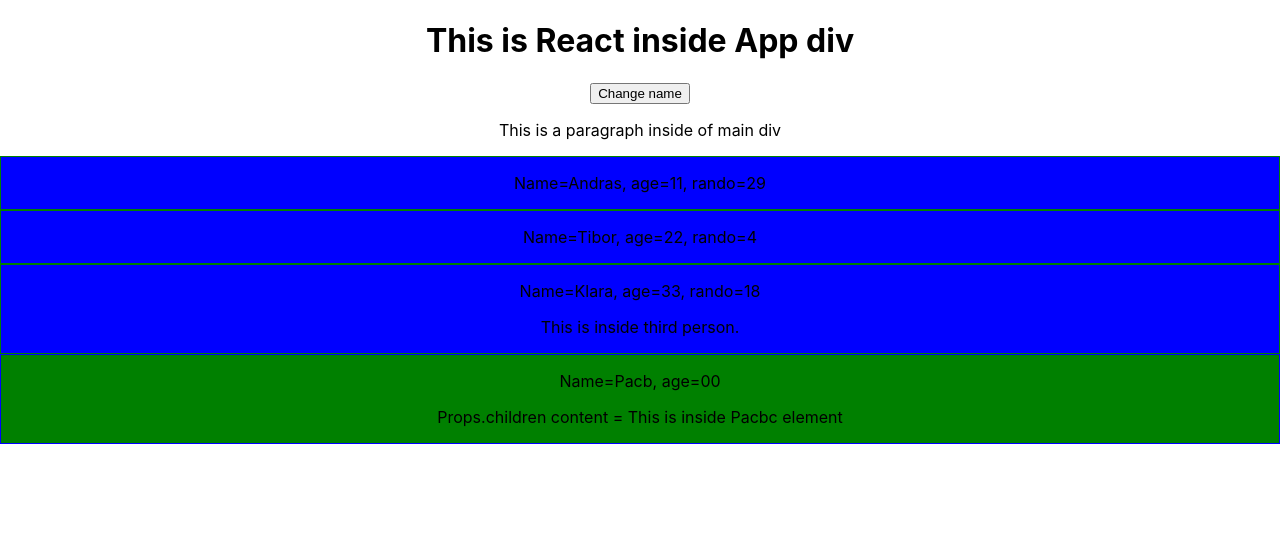
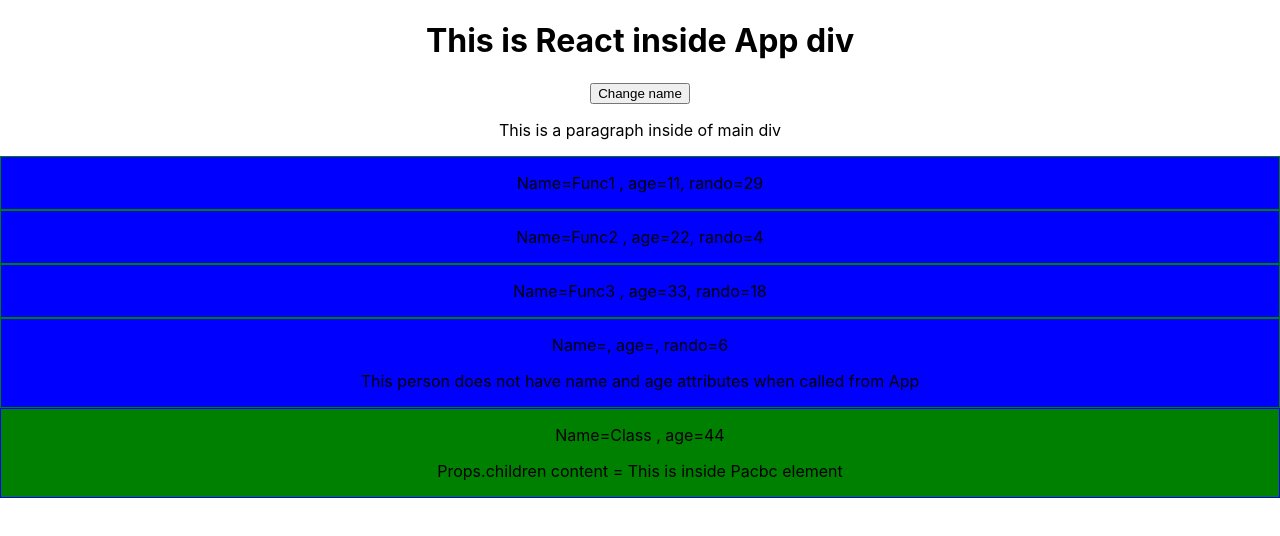
Before and after one commit to asszem/React-The-Complete-Guide-Udemy, a React (Create React App) app: page / in a window 1280 px wide. Shown: the top 536 px of the page. Built offline with nearby package versions, Linux system fonts and the light colour scheme.

Commit message:
Passing method references between components and providing arguments with .bind and with arrow function (Section 3, lecture 46)

```diff
--- a/src/App.js
+++ b/src/App.js
@@ -10,15 +10,16 @@ class App extends Component {
   //state is a reserved word in class that extends Component and can be used for useState() method
   state = {
     persons: [
-      { name: 'Andras', age: 11 },
-      { name: 'Tibor', age: 22 },
-      { name: 'Klara', age: 33 },
+      { name: 'Func1 ', age: 11 },
+      { name: 'Func2 ', age: 22 },
+      { name: 'Func3 ', age: 33 },
+      { name: 'Class ', age: 44 },
     ],
     otherKey: 'otherValue',
   };
 
   //...Handler is a convention to indicate that this method is not actively called, but assigned to an event handler
-  changeNameHandler = () => {
+  changeNameHandler = (newName) => {
     console.log('Change name button was clicked');
 
     // Do not mutate state directly. Use setState()  react/no-direct-mutation-state
@@ -36,9 +37,10 @@ class App extends Component {
     // setState is only available in Class based components. In Functional based components use useState()
     this.setState({
       persons: [
-        { name: 'Andras', age: rando() },
-        { name: 'Tibor', age: rando() },
-        { name: 'Klara', age: rando() },
+        { name: 'Func1 ' + newName, age: rando() },
+        { name: 'Func2 ' + newName, age: rando() },
+        { name: 'Func3 ' + newName, age: rando() },
+        { name: 'Class ' + newName, age: rando() },
       ],
     });
     // this.setState({ // curly bracket needed because the parameter must be an object
@@ -57,21 +59,40 @@ class App extends Component {
         <button onClick={this.changeNameHandler}>Change name</button>
         <p>This is a paragraph inside of main div</p>
         <PersonButCanBeAnything
+          // passing a METHOD as a property to a stateless component
+          clickMethod={this.changeNameHandler}
           name={this.state.persons[0].name}
           age={this.state.persons[0].age}
         />
         <PersonButCanBeAnything
+          // providing an argument for the passed method
+          clickMethod={this.changeNameHandler.bind(
+            this,
+            'new Argument with .bind'
+          )}
           name={this.state.persons[1].name}
           age={this.state.persons[1].age}
         />
         <PersonButCanBeAnything
+          // another way of providing an argument of the passed method
+          clickMethod={() =>
+            this.changeNameHandler('new Argument with arrow function')
+          }
           name={this.state.persons[2].name}
           age={this.state.persons[2].age}
+        />
+        <PersonButCanBeAnything
+          // not providing any argument
+          clickMethod={this.changeNameHandler}
         >
-          This is inside third person.
+          This person does not have name and age attributes when called from App
         </PersonButCanBeAnything>
 
-        <Pacbc name="Pacb" age="00">
+        <Pacbc
+          name={this.state.persons[3].name}
+          age={this.state.persons[3].age}
+          clickMethodPassedNameCanBeAnything={this.changeNameHandler.bind(this, 'new Argument from Class based component')}
+        >
           This is inside Pacbc element
         </Pacbc>
       </div>
--- a/src/Person/Person.js
+++ b/src/Person/Person.js
@@ -8,11 +8,11 @@ const person = (props) => {
   // this is a JSX syntax, we need to import React
   return (
     <div className="FunctionalComponent">
-      <p>
+      <p onClick={props.clickMethod}>
         Name={props.name}, age={props.age}, rando=
         {Math.floor(Math.random() * 30)}
       </p>
-       <p>{props.children}</p>
+      <p>{props.children}</p>
     </div>
   );
 };
@@ -22,9 +22,12 @@ export class PersonAsClassBasedComponent extends Component {
   render() {
     return (
       <div className="ClassBasedComponent">
-          {/* This is a comment inside a JSX */}
+        {/* This is a comment inside a JSX */}
+        <p onClick={this.props.clickMethodPassedNameCanBeAnything}>
           {/* props must be referenced as this.props*/}
-        <p>Name={this.props.name}, age={this.props.age}</p>
+          Name={this.props.name}, age={this.props.age}
+        </p>
+        {/* props.children is what between the component's tag in caller */}
         <p>Props.children content = {this.props.children}</p>
       </div>
     );
```
